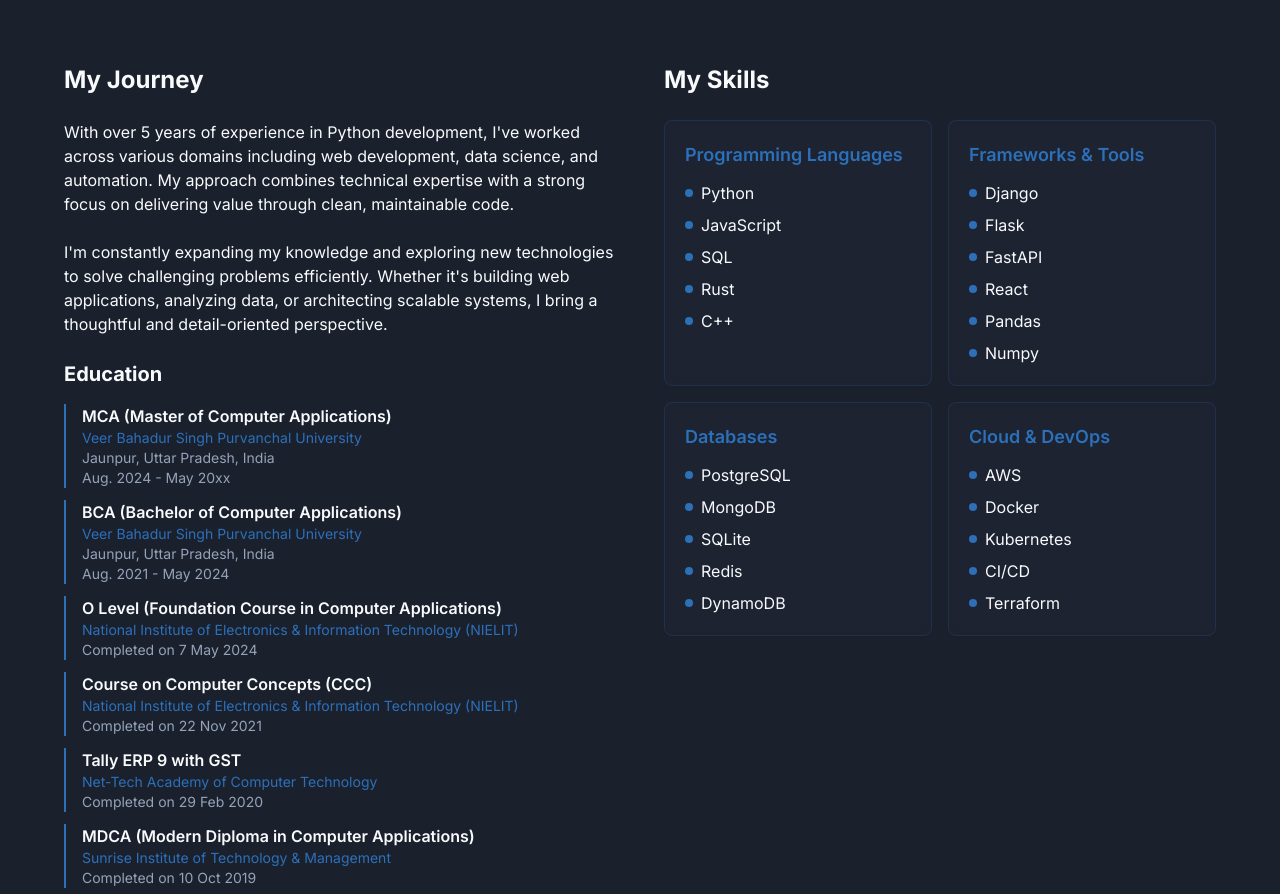
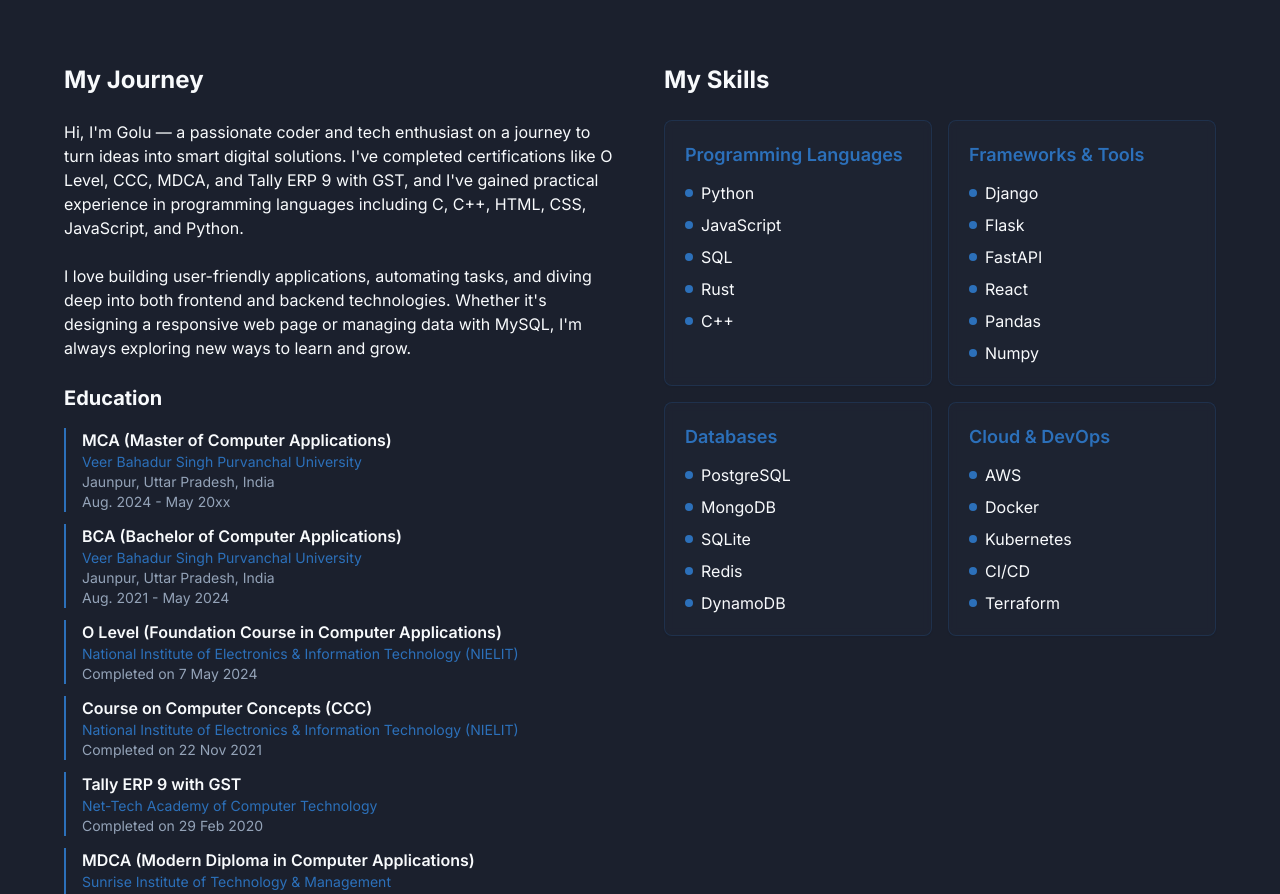
Before and after one commit to Goluprajapati5016/My_profile, a React (Vite) app: page / in a window 1280 px wide. Shown: the part 1067-1961 px from the top of the page. Built offline with nearby package versions, Linux system fonts and the light colour scheme.

Commit message:
Add journey description
Added a "My Journey" description to the About section.

```diff
--- a/src/components/About.tsx
+++ b/src/components/About.tsx
@@ -40,16 +40,10 @@ const About = () => {
           <div className="space-y-4 lg:space-y-6">
             <h3 className="text-xl sm:text-2xl font-bold">My Journey</h3>
             <p className="text-sm sm:text-base">
-              With over 5 years of experience in Python development, I've worked across
-              various domains including web development, data science, and automation.
-              My approach combines technical expertise with a strong focus on delivering
-              value through clean, maintainable code.
+              Hi, I'm Golu — a passionate coder and tech enthusiast on a journey to turn ideas into smart digital solutions. I've completed certifications like O Level, CCC, MDCA, and Tally ERP 9 with GST, and I've gained practical experience in programming languages including C, C++, HTML, CSS, JavaScript, and Python.
             </p>
             <p className="text-sm sm:text-base">
-              I'm constantly expanding my knowledge and exploring new technologies
-              to solve challenging problems efficiently. Whether it's building web
-              applications, analyzing data, or architecting scalable systems, I bring
-              a thoughtful and detail-oriented perspective.
+              I love building user-friendly applications, automating tasks, and diving deep into both frontend and backend technologies. Whether it's designing a responsive web page or managing data with MySQL, I'm always exploring new ways to learn and grow.
             </p>
 
             <div className="space-y-4">
```
